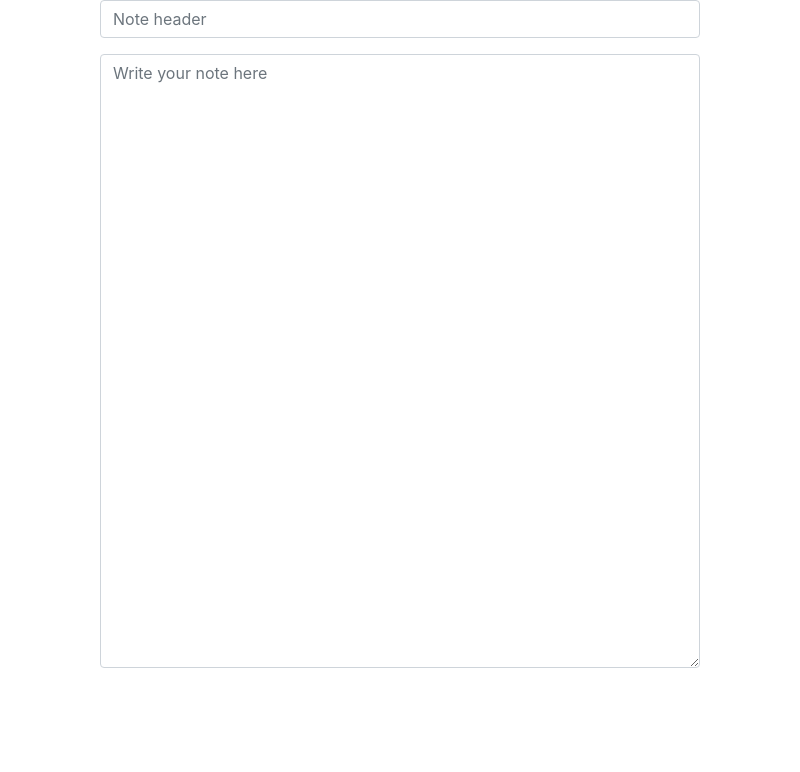
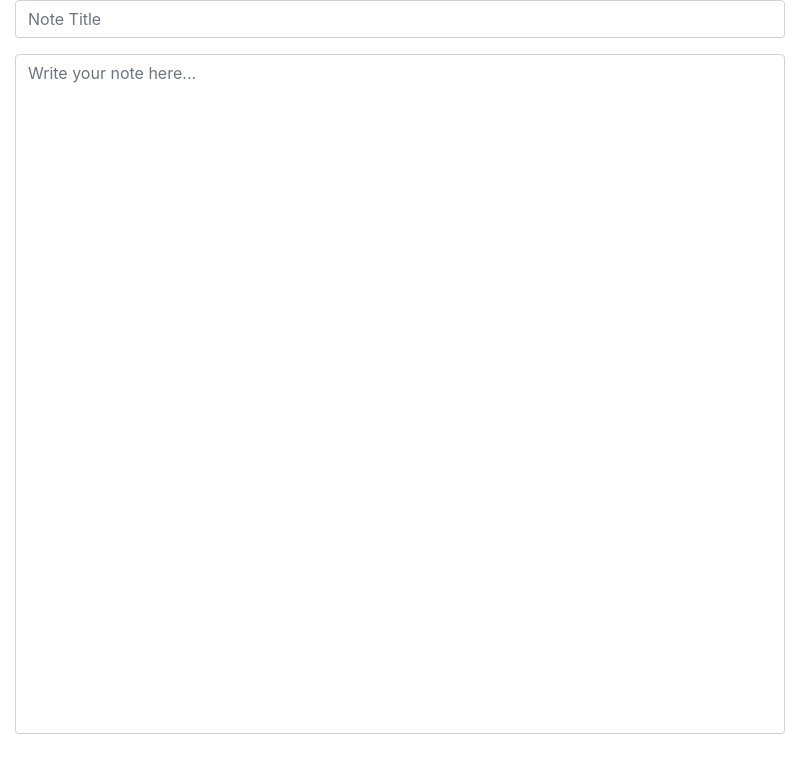
Before and after one commit to jalen1019/TODO, an Electron app: page index.html in a window 800 px wide. Drawn offline with nearby package versions, Linux system fonts and the light colour scheme; files that its build step writes are made by us from their sources.

Commit message:
Update style of main page
Changes to the way Bootstrap applies styling to the page. Now uses
custom.scss to generate css file for inclusion inside index.html

```diff
--- a/custom.scss
+++ b/custom.scss
@@ -1,5 +1,6 @@
 @import "node_modules/bootstrap/scss/functions";
 @import "node_modules/bootstrap/scss/variables";
+@import "node_modules/bootstrap/scss/mixins";
 
 // Variable overrides
 $spacers: map-merge(
@@ -21,6 +22,7 @@ html, body {
 
 #note-body {
     resize: none;
+    min-height: 85vh;
 }
 
 // Bootstrap and its default variables
--- a/index.html
+++ b/index.html
@@ -1,13 +1,11 @@
 <!DOCTYPE html>
-<link rel="stylesheet" href="./node_modules/bootstrap/dist/css/bootstrap.min.css" media="screen">
+<link rel="stylesheet" href="custom.css" media="screen">
 <title>TODO</title>
 
-<div class="d-flex flex-column h-100 mx-auto w-75">
-    <div class="form-group">
-        <input type="text" class="form-control" id="note-header" placeholder="Note header">
-    </div>
-    <div class="form-group">
-        <textarea class="form-control" id="note-body" cols="30" rows="25" placeholder="Write your note here"></textarea>
+<div class="container-fluid">
+    <div class="input-group-md">
+        <input type="text" class="form-control py-auto mb-3" id="note-header" placeholder="Note Title">
+        <textarea class="form-control" id="note-body" placeholder="Write your note here..."></textarea>
     </div>
 </div>
 
```
